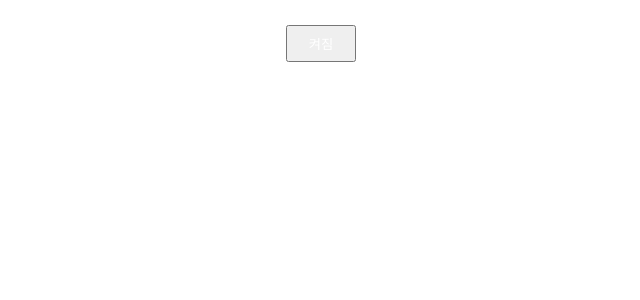
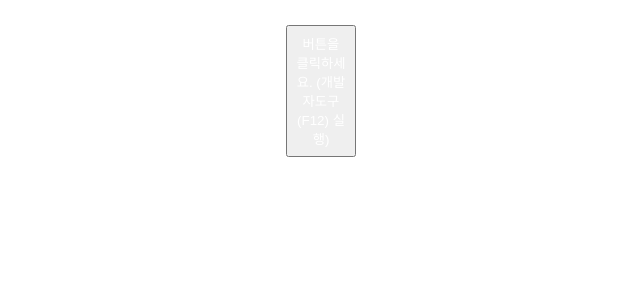
Before and after one commit to damii0829/reactproject, a React (Create React App) app: page / in a window 1280 px wide. Shown: the top 300 px of the page, without its empty margins (319-959 px from the left). Built offline with nearby package versions, Linux system fonts and the light colour scheme.

Commit message:
8장 이벤트 헨들링 - event handler(listener)의 매개변수에 argument(인수) 전달하는 방법 및 useState

```diff
--- /dev/null
+++ b/src/08/MyButton2.jsx
@@ -0,0 +1,20 @@
+import React, { useState } from "react";
+
+function MyButton2() {
+    const [count, setCount] = useState(1);
+
+    const btnClick = (id, event) => {
+        console.log(id, event.target);
+    };
+
+    return (
+        <button onClick={(event) => {
+            setCount(count + 1);
+            btnClick(count, event);
+        }}>
+            버튼을 클릭하세요. (개발자도구(F12) 실행)
+        </button>
+    );
+}
+
+export default MyButton2;
--- a/src/index.js
+++ b/src/index.js
@@ -22,15 +22,16 @@
 // import TextInputWithFocusButton from "./07/02/TextInputWithFocusButton";
 // import Accommodate from "./07/02/Accommodate";
 // import Toggle from "./08/Toggle";
-import MyButton from "./08/MyButton";
-import Toggle2 from "./08/Toggle2";
+// import MyButton from "./08/MyButton";
+// import Toggle2 from "./08/Toggle2";
+import MyButton2 from "./08/MyButton2";
 
 const root = ReactDOM.createRoot(document.
 getElementById('root'));
 setInterval(()=> {
         root.render(
             <React.StrictMode>
-                <Toggle2/>
+                <MyButton2/>
             </React.StrictMode>
         );
     }, 1000
```
